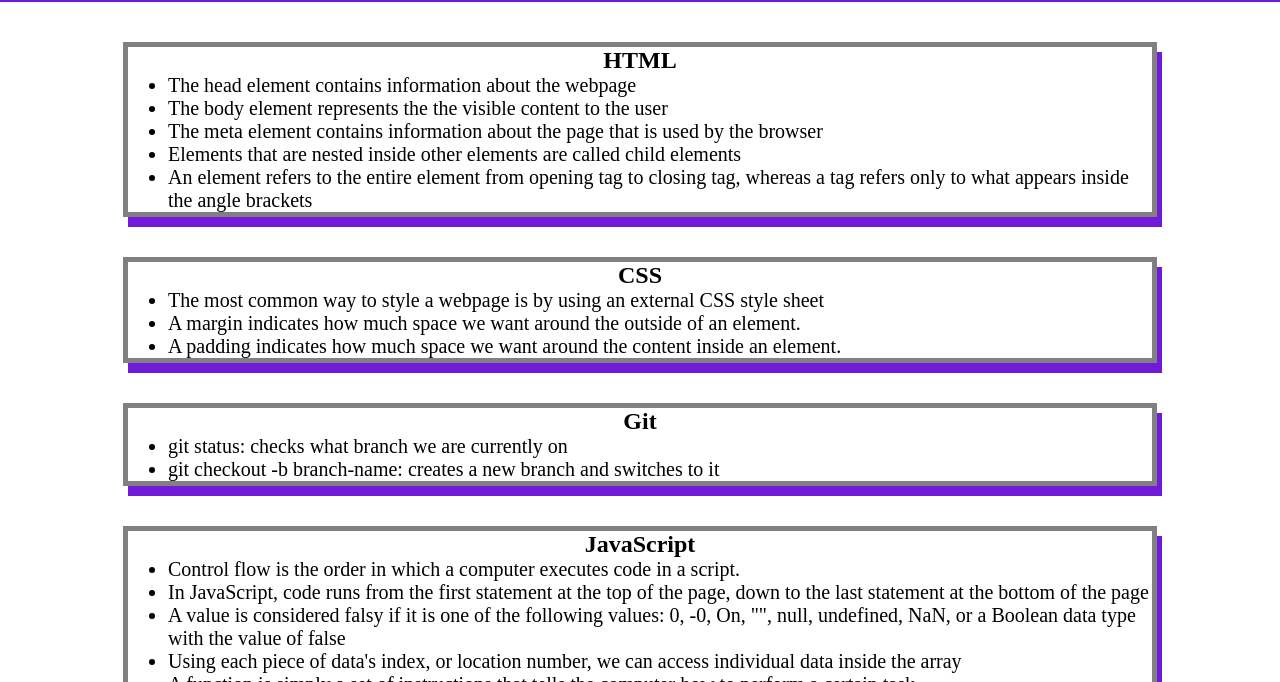
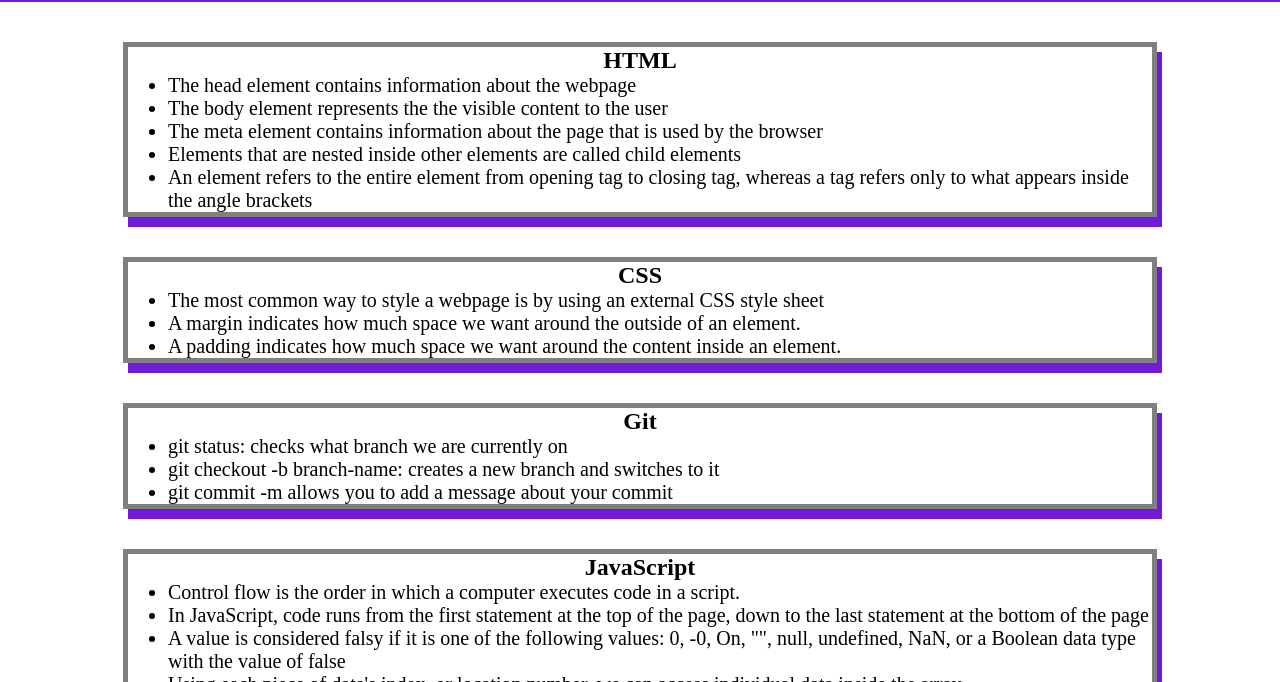
Before and after one commit to tanvirkhon/Bootcamp-Prework-Studyguide, a plain HTML site: page index.html in a window 1280 px wide. Shown: the part 118-800 px from the top of the page. Drawn offline with Linux system fonts and the light colour scheme.

Commit message:
Added a JavaScript function to the prework study guide

```diff
--- a/index.html
+++ b/index.html
@@ -46,6 +46,7 @@
         <ul>
           <li>git status: checks what branch we are currently on</li>
           <li>git checkout -b branch-name: creates a new branch and switches to it</li>
+          <li>git commit -m allows you to add a message about your commit</li>
         </ul>
 
       </section>
```
